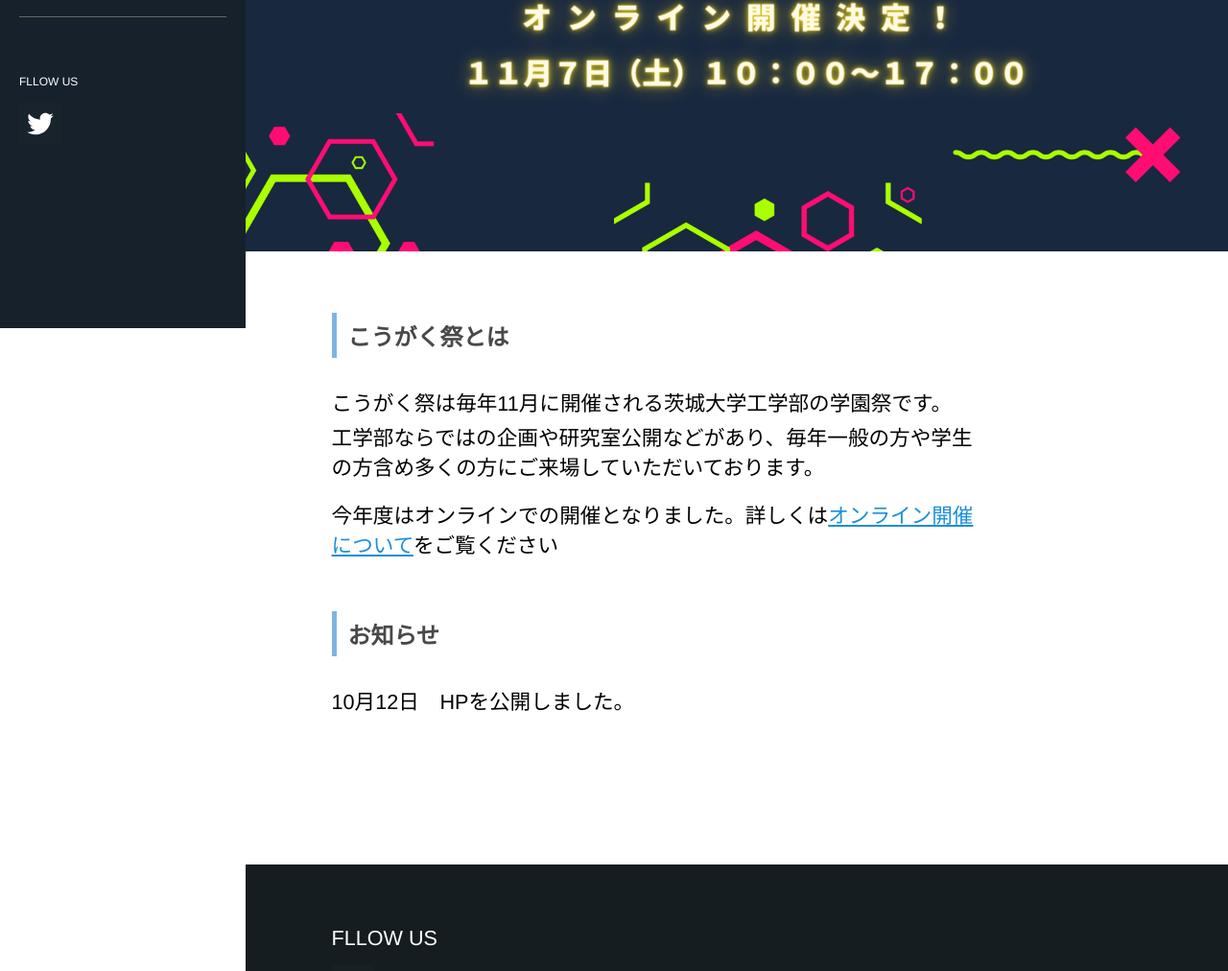
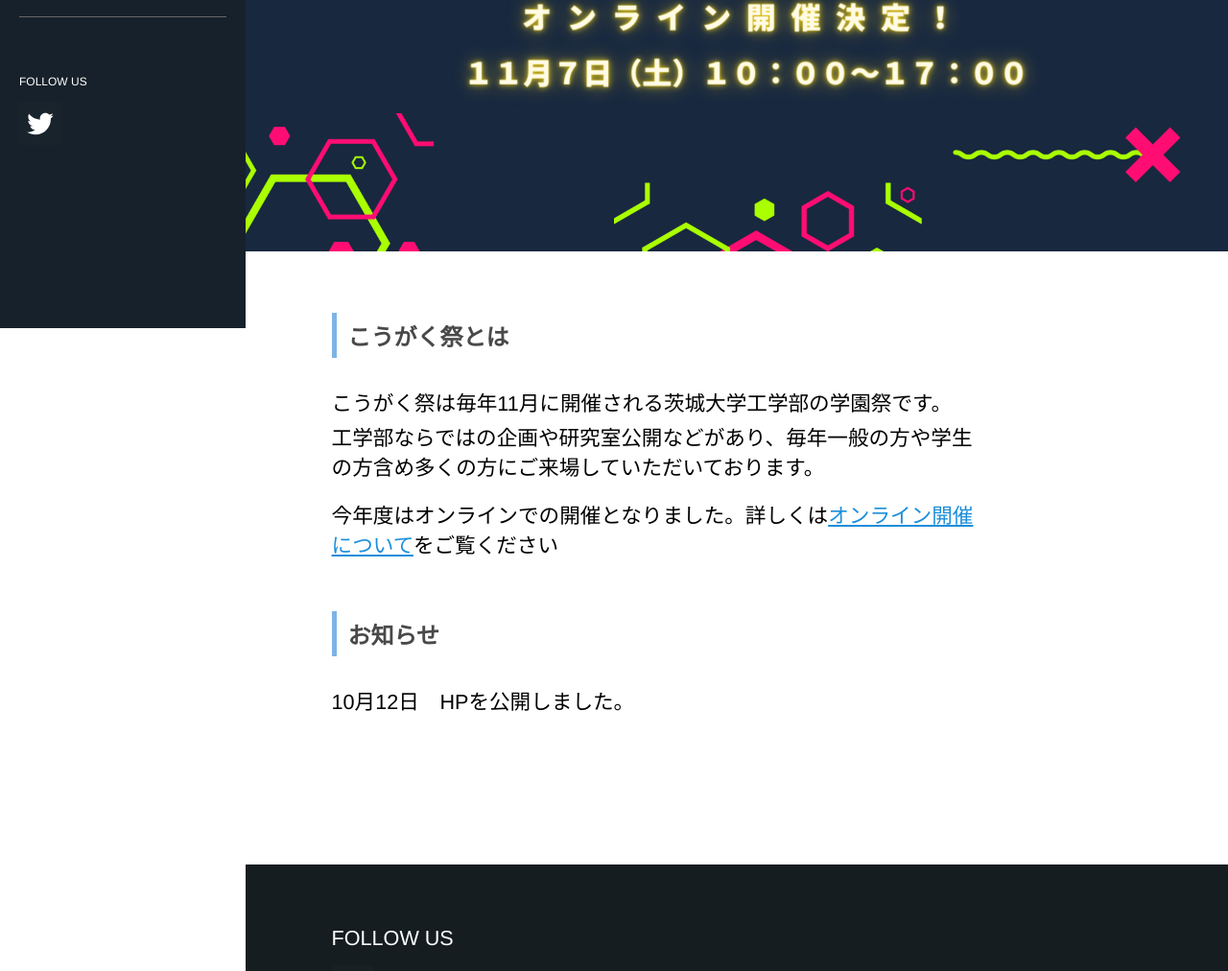
Before and after one commit to ujimattya/kougakusai-hp, a Next.js app: page / in a window 1280 px wide. Shown: the part 458-1470 px from the top of the page at 96% size. Built offline with nearby package versions, Linux system fonts and the light colour scheme.

Commit message:
[fix] fllow usタイポ修正

```diff
--- a/components/Footer.js
+++ b/components/Footer.js
@@ -9,7 +9,7 @@ function Footer() {
         <div></div>
         <div className={styles.footer__menuList}>
           <div className={styles.share}>
-            <p className={styles.share__title}>FLLOW US</p>
+            <p className={styles.share__title}>FOLLOW US</p>
             <a href="https://twitter.com/2020kougakusai" target="_blank">
               <img src="./twitter.svg" alt="twitter" />
             </a>
--- a/components/Header.js
+++ b/components/Header.js
@@ -49,7 +49,7 @@ const Header = () => (
           </li>
         </ul>
         <div className={styles.share}>
-          <p className={styles.share__title}>FLLOW US</p>
+          <p className={styles.share__title}>FOLLOW US</p>
           <a href="https://twitter.com/2020kougakusai" target="_blank">
             <img src="./twitter.svg" alt="twitter" />
           </a>
```
